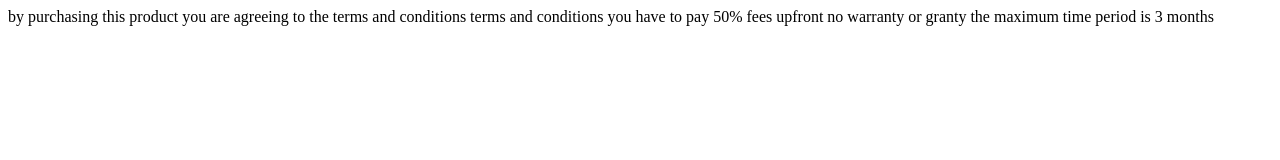
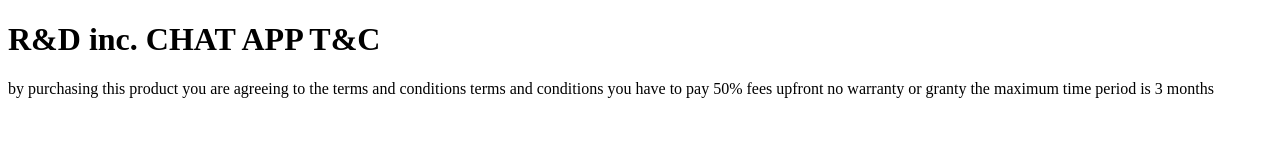
Before and after one commit to Rajveer2009/rnd-tc, a plain HTML site: page index.html in a window 1280 px wide. Drawn offline with Linux system fonts and the light colour scheme.

Commit message:
Update index.html

```diff
--- a/index.html
+++ b/index.html
@@ -7,10 +7,13 @@
     <title>R&D inc. T&C</title>
 </head>
 <body>
-    by purchasing this product you are agreeing to the terms and conditions
-    terms and conditions
-    you have to pay 50% fees upfront
-    no warranty or granty
-    the maximum time period is 3 months
+    <h1>R&D inc. CHAT APP T&C</h1>
+    <p>
+        by purchasing this product you are agreeing to the terms and conditions
+        terms and conditions
+        you have to pay 50% fees upfront
+        no warranty or granty
+        the maximum time period is 3 months
+    </p>
 </body>
 </html>
```
